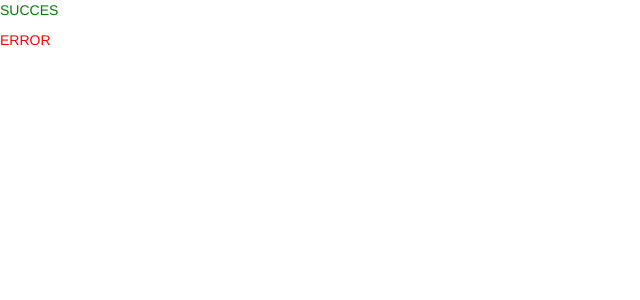
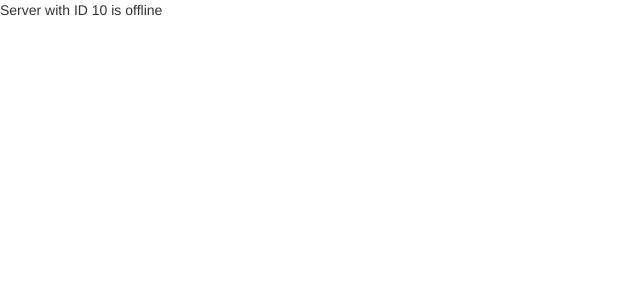
Before and after one commit to regi669/AngularCourse, an Angular app in the folder angular-course/: page / in a window 1280 px wide. Shown: the top 300 px of the page, without its empty margins (0-640 px from the left). Built offline with nearby package versions, Linux system fonts and the light colour scheme.

Commit message:
Added String interpolation

```diff
--- a/angular-course/src/app/app.component.html
+++ b/angular-course/src/app/app.component.html
@@ -1,2 +1 @@
-<app-succes-alert></app-succes-alert>
-<app-warning-alert></app-warning-alert>
+<app-server></app-server>
--- a/angular-course/src/app/app.module.ts
+++ b/angular-course/src/app/app.module.ts
@@ -5,12 +5,14 @@
 import { FormsModule } from "@angular/forms";
 import { SuccesAlertComponent } from './components/succes-alert/succes-alert.component';
 import { WarningAlertComponent } from './components/warning-alert/warning-alert.component';
+import { ServerComponent } from './components/server/server.component';
 
 @NgModule({
   declarations: [
     AppComponent,
     SuccesAlertComponent,
     WarningAlertComponent,
+    ServerComponent,
   ],
   imports: [
     BrowserModule,
--- /dev/null
+++ b/angular-course/src/app/components/server/server.component.html
@@ -0,0 +1 @@
+<p>Server with ID {{ serverId }} is {{ status }}</p>
--- /dev/null
+++ b/angular-course/src/app/components/server/server.component.ts
@@ -0,0 +1,16 @@
+import { Component, OnInit } from '@angular/core';
+
+@Component({
+  selector: 'app-server',
+  templateUrl: './server.component.html',
+  styleUrls: ['./server.component.css']
+})
+export class ServerComponent implements OnInit {
+  serverId = 10;
+  status = 'offline';
+  constructor() { }
+
+  ngOnInit(): void {
+  }
+
+}
```
Also changed, not shown: angular-course/src/app/components/server/server.component.css (added).
